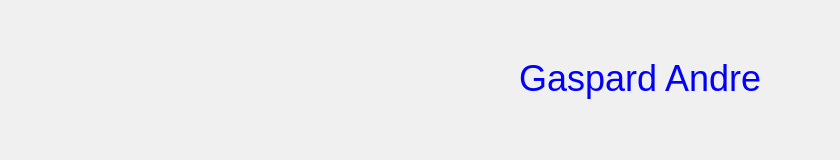
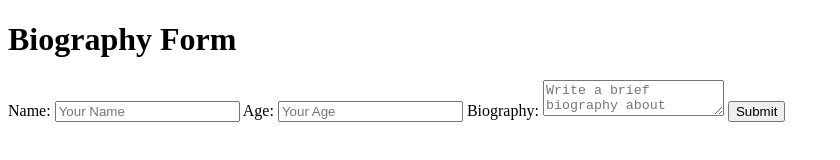
Before and after one commit to HelloMyNameIsGaspard/schoolwork, a plain HTML site: page website.html in a window 1280 px wide. Shown: the whole page, without its empty margins (0-840 px from the left). Drawn offline with Linux system fonts and the light colour scheme.

Commit message:
input and display user info

```diff
--- a/website.html
+++ b/website.html
@@ -1,26 +1,67 @@
 <!DOCTYPE html>
 <html lang="en">
+
 <head>
     <meta charset="UTF-8">
     <meta name="viewport" content="width=device-width, initial-scale=1.0">
-    <title>Gaspard Andre</title>
+    <title>Biography Form</title>
     <style>
-        body {
-            font-family: 'Arial', sans-serif; /* Choose a nice font */
-            background-color: #f0f0f0; /* Background color */
-        }
-
-        .nice-text {
-            font-size: 36px; /* Font size */
-            color: blue; /* Text color */
-            text-align: center; /* Text alignment */
-            padding: 50px 0; /* Add some spacing */
-        }
+        /* CSS styles as before */
     </style>
 </head>
+
 <body>
-    <div class="nice-text">
-        Gaspard Andre
+    <div class="container">
+        <h1>Biography Form</h1>
+        <form id="bioForm">
+            <label for="name">Name:</label>
+            <input type="text" id="name" name="name" placeholder="Your Name" required>
+
+            <label for="age">Age:</label>
+            <input type="text" id="age" name="age" placeholder="Your Age" required>
+
+            <label for="bio">Biography:</label>
+            <textarea id="bio" name="bio" placeholder="Write a brief biography about yourself" required></textarea>
+
+            <button type="submit">Submit</button>
+        </form>
     </div>
+
+    <div class="display-info" style="display: none;">
+        <h2>User Information</h2>
+        <p><strong>Name:</strong> <span id="display-name"></span></p>
+        <p><strong>Age:</strong> <span id="display-age"></span></p>
+        <p><strong>Biography:</strong> <span id="display-bio"></span></p>
+    </div>
+
+    <script>
+        // JavaScript code to display user information
+        const bioForm = document.getElementById('bioForm');
+        const displayInfo = document.querySelector('.display-info');
+        const displayName = document.getElementById('display-name');
+        const displayAge = document.getElementById('display-age');
+        const displayBio = document.getElementById('display-bio');
+
+        bioForm.addEventListener('submit', function(e) {
+            e.preventDefault(); // Prevent the form from submitting
+
+            // Get user input values
+            const name = document.getElementById('name').value;
+            const age = document.getElementById('age').value;
+            const bio = document.getElementById('bio').value;
+
+            // Display user information
+            displayName.textContent = name;
+            displayAge.textContent = age;
+            displayBio.textContent = bio;
+
+            // Show the information section
+            displayInfo.style.display = 'block';
+
+            // Reset the form
+            bioForm.reset();
+        });
+    </script>
 </body>
+
 </html>
```
